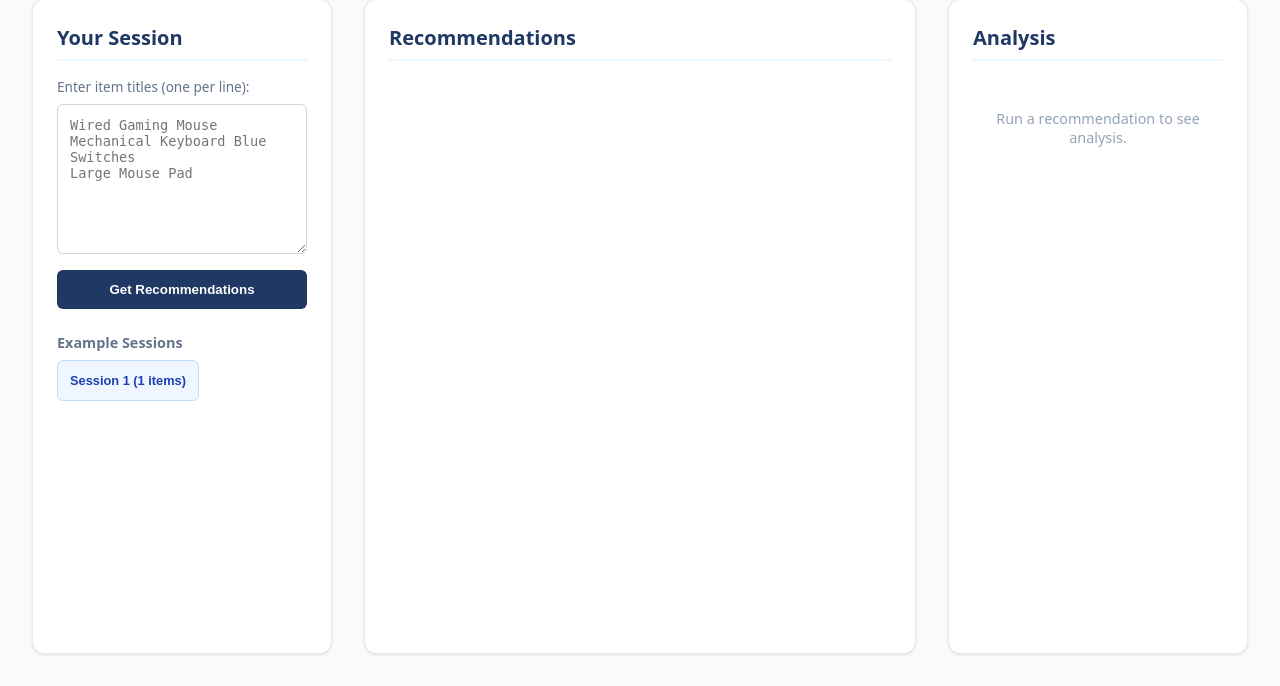
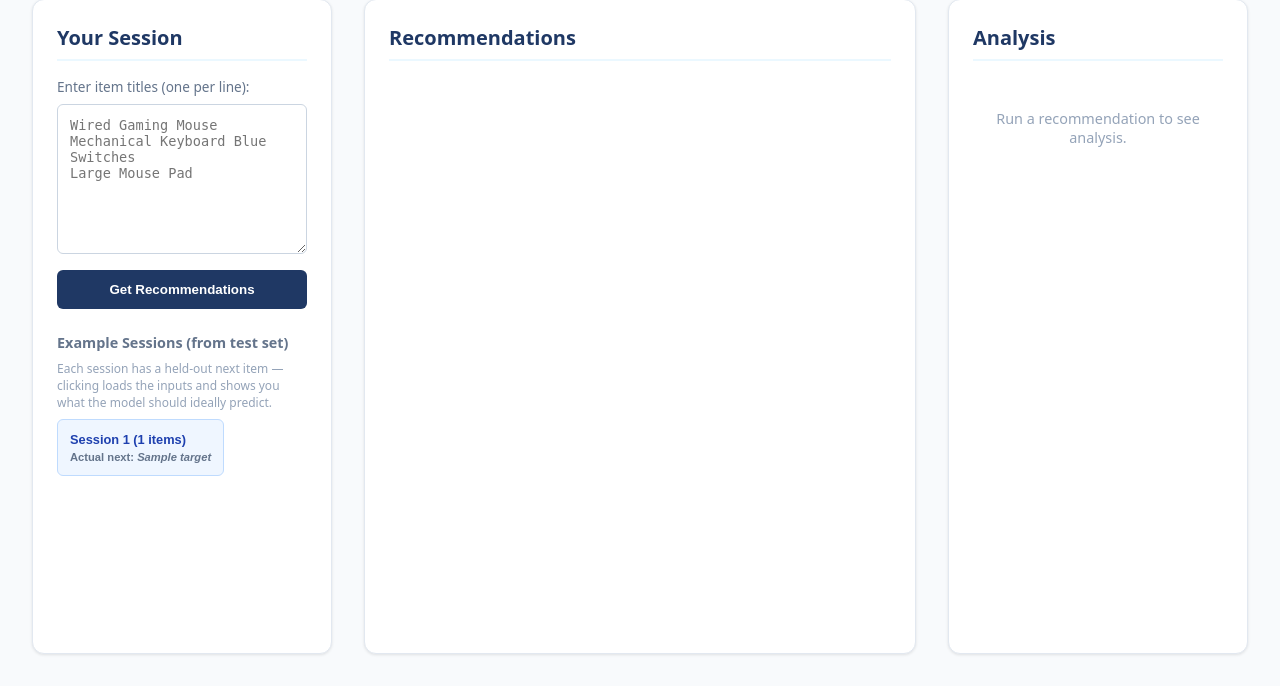
Before and after one commit to MuhammadMuzammil21/Agentic-Session-Based-Recommender-System, a Flask app: template asbrs/demo/templates/index.html in a window 1280 px wide. Shown: the part 114-800 px from the top of the page. Run offline with Flask 3, Linux system fonts and the light colour scheme; the template is opened without the code that fills it: most values are stand-ins (such as "Sample title", 1, 10 or a date in 2020); parts of the project's set-up code (start-up, migrations or seed data) failed here and were passed over.

Commit message:
web app changes

```diff
--- a/asbrs/demo/app.py
+++ b/asbrs/demo/app.py
@@ -155,8 +155,12 @@ def _sample_example_sessions(
     asin_to_title: Dict[str, str],
     n: int = 5,
     seed: int = 42,
-) -> List[List[str]]:
-    """Sample n sessions from test set and convert ASINs to titles.
+) -> List[Dict[str, Any]]:
+    """Sample n sessions from test set with held-out targets for verification.
+
+    Each example carries both the *input* (items[:-1]) and the *target*
+    (the leave-one-out held-out item) so the demo can show "actual next item"
+    next to predictions.
 
     Args:
         test_sessions: Session objects or plain lists.
@@ -165,16 +169,20 @@ def _sample_example_sessions(
         seed: Random seed for reproducibility.
 
     Returns:
-        List of n session-title lists (each ≥3 items excluding target).
+        List of dicts: {"input": [titles...], "target": title_str}.
     """
     random.seed(seed)
-    valid: List[List[str]] = []
+    valid: List[Dict[str, Any]] = []
     for s in test_sessions:
         item_strs = s.item_ids if hasattr(s, "item_ids") else list(s)
-        seed_asins = item_strs[:-1]  # exclude held-out target
-        if len(seed_asins) >= 3:
-            titles = [asin_to_title.get(a, a) for a in seed_asins]
-            valid.append(titles)
+        if len(item_strs) < 4:  # need ≥3 inputs + 1 target
+            continue
+        seed_asins = item_strs[:-1]
+        target_asin = item_strs[-1]
+        valid.append({
+            "input": [asin_to_title.get(a, a) for a in seed_asins],
+            "target": asin_to_title.get(target_asin, target_asin),
+        })
 
     return random.sample(valid, min(n, len(valid)))
 
@@ -332,6 +340,10 @@ def recommend():
 
             top_k = max(cfg.evaluation.k_values)
             top_scores, top_ids = torch.topk(scores, k=top_k)
+            # Convert raw dot-product scores into a softmax probability over
+            # just the top-K, so the UI can show interpretable percentages
+            # like "28% confidence" instead of unbounded numbers like "2.99".
+            top_probs = torch.softmax(top_scores, dim=0)
 
         attn_weights_all: List[float] = attn_weights_batch[0].tolist()
         valid_attn = attn_weights_all[-true_len:]
@@ -339,19 +351,22 @@ def recommend():
 
         # Step 4 — build RecommendationOutput objects from top-K.
         outputs: List[RecommendationOutput] = []
-        for rank_idx, (item_id, score) in enumerate(
-            zip(top_ids.tolist(), top_scores.tolist())
+        for rank_idx, (item_id, score, prob) in enumerate(
+            zip(top_ids.tolist(), top_scores.tolist(), top_probs.tolist())
         ):
             asin = vocab.decode(item_id)
             title = asin_to_title.get(asin, asin) or asin
+            # final_score = softmax probability within top-K (sums to 1.0).
             outputs.append(
                 RecommendationOutput(
                     rank=rank_idx + 1,
                     item_id=item_id,
                     item_title=title,
-                    final_score=float(score),
+                    final_score=float(prob),
                     explanation=(
-                        "Top-ranked by GRU+Attention score for your session."
+                        f"Raw GRU+Attention score: {score:+.2f}. "
+                        f"This is the model's relative preference for this item "
+                        f"versus the other top candidates."
                     ),
                 )
             )
--- a/asbrs/demo/templates/index.html
+++ b/asbrs/demo/templates/index.html
@@ -214,10 +214,20 @@
 
       {% if example_sessions %}
       <div class="examples-container">
-        <h3>Example Sessions</h3>
+        <h3>Example Sessions (from test set)</h3>
+        <p style="font-size:0.75rem; color:#94a3b8; margin-bottom:0.5rem;">
+          Each session has a held-out next item — clicking loads the inputs and
+          shows you what the model should ideally predict.
+        </p>
         {% for session in example_sessions %}
-        <button class="example-btn" onclick="loadExample(this)" data-items="{{ session | join('\n') | e }}">
-          Session {{ loop.index }} ({{ session|length }} items)
+        <button class="example-btn"
+                onclick="loadExample(this)"
+                data-items="{{ session.input | join('\n') | e }}"
+                data-target="{{ session.target | e }}">
+          <div>Session {{ loop.index }} ({{ session.input|length }} items)</div>
+          <div style="font-size:0.7rem; color:#64748b; margin-top:0.25rem;">
+            Actual next: <em>{{ session.target[:60] }}{% if session.target|length > 60 %}…{% endif %}</em>
+          </div>
         </button>
         {% endfor %}
       </div>
@@ -229,6 +239,8 @@
       <h2>Recommendations</h2>
       <div id="status"><div class="spinner"></div> Computing recommendations...</div>
 
+      <div id="actual-banner" style="display:none; padding:0.75rem 1rem; border-radius:8px; margin-bottom:1rem; font-size:0.9rem;"></div>
+
       <div id="results-area">
         <div id="rec-list">
           <!-- Populated by JS -->
@@ -236,14 +248,18 @@
       </div>
     </section>
 
-    <!-- RIGHT PANEL: Attention & Intent -->
+    <!-- RIGHT PANEL: Attention -->
     <section class="panel">
       <h2>Analysis</h2>
       <div id="right-panel-content">
-        <h3 style="font-size:0.9rem; color:#64748b; margin-bottom:0.5rem;">Purchase Intent</h3>
+        <h3 style="font-size:0.9rem; color:#64748b; margin-bottom:0.5rem;">Recommendation Method</h3>
         <div class="intent-pill" id="intent-display"></div>
 
         <h3 style="font-size:0.9rem; color:#64748b; margin-bottom:0.5rem;">Session Attention</h3>
+        <p style="font-size:0.75rem; color:#94a3b8; margin-bottom:0.75rem;">
+          How much each input item influenced the model's prediction.
+          Equal % means the model didn't differentiate strongly between them.
+        </p>
         <div class="chart-container" id="attention-chart">
           <!-- Populated by JS -->
         </div>
@@ -255,10 +271,22 @@
   </main>
 
   <script>
+    // Holds the held-out target for the most-recently selected example
+    // session. Cleared when the user types a custom session.
+    let currentTarget = null;
+
     function loadExample(btn) {
       const items = btn.getAttribute('data-items');
+      const target = btn.getAttribute('data-target');
       document.getElementById('session-input').value = items;
+      currentTarget = target || null;
     }
+
+    document.getElementById('session-input').addEventListener('input', () => {
+      // User edited the textarea — drop the example target since it no
+      // longer corresponds to the typed-in items.
+      currentTarget = null;
+    });
 
     async function getRecommendations() {
       const raw = document.getElementById("session-input").value.trim();
@@ -292,7 +320,8 @@
           throw new Error(data.error || "Server error");
         }
 
-        renderRecommendations(data.recommendations);
+        renderActualBanner(currentTarget, data.recommendations);
+        renderRecommendations(data.recommendations, currentTarget);
         renderAnalysis(data.intent, data.attention_heatmap);
 
         status.style.display = "none";
@@ -305,7 +334,41 @@
       }
     }
 
-    function renderRecommendations(recs) {
+    function renderActualBanner(target, recs) {
+      const banner = document.getElementById("actual-banner");
+      if (!target) {
+        banner.style.display = "none";
+        return;
+      }
+      // Determine the rank (1-based) at which the actual item appears, if any.
+      const matchIdx = (recs || []).findIndex(
+        r => r.title.trim() === target.trim()
+      );
+      banner.style.display = "block";
+      if (matchIdx >= 0) {
+        banner.style.background = "#dcfce7";
+        banner.style.color = "#166534";
+        banner.style.border = "1px solid #86efac";
+        banner.innerHTML =
+          `✓ <strong>Hit at rank #${matchIdx + 1}</strong> — actual next: ` +
+          `<em>${escapeHtml(target)}</em>`;
+      } else {
+        banner.style.background = "#fef3c7";
+        banner.style.color = "#92400e";
+        banner.style.border = "1px solid #fcd34d";
+        banner.innerHTML =
+          `✗ Not in top-${(recs || []).length} — actual next: ` +
+          `<em>${escapeHtml(target)}</em>`;
+      }
+    }
+
+    function escapeHtml(s) {
+      return String(s).replace(/[&<>"']/g, c => ({
+        '&': '&amp;', '<': '&lt;', '>': '&gt;', '"': '&quot;', "'": '&#39;'
+      }[c]));
+    }
+
+    function renderRecommendations(recs, target) {
       const list = document.getElementById("rec-list");
       list.innerHTML = "";
 
@@ -315,18 +378,23 @@
       }
 
       recs.forEach(r => {
+        const isMatch = target && r.title.trim() === target.trim();
         const dom = document.createElement("div");
         dom.className = "rec-card";
+        if (isMatch) {
+          dom.style.borderLeft = "4px solid #16a34a";
+          dom.style.background = "#f0fdf4";
+        }
         dom.innerHTML = `
           <div class="rec-header">
             <div class="rec-title-wrap">
               <span class="rec-rank">#${r.rank}</span>
-              <span class="rec-title">${r.title}</span>
+              <span class="rec-title">${escapeHtml(r.title)}</span>
+              ${isMatch ? '<span style="color:#16a34a; font-weight:700; margin-left:0.5rem;">✓ MATCH</span>' : ''}
             </div>
             <span class="rec-score">${r.score}</span>
           </div>
-          <div class="rec-exp">${r.explanation}</div>
-          <div class="rec-badge">${r.intent_badge || 'Recommendation'}</div>
+          <div class="rec-exp">${escapeHtml(r.explanation)}</div>
         `;
         list.appendChild(dom);
       });
--- a/asbrs/demo/visualizer.py
+++ b/asbrs/demo/visualizer.py
@@ -60,7 +60,8 @@ class AttentionVisualizer:
             cards.append({
                 "rank": out.rank,
                 "title": title,
-                "score": f"{out.final_score:.2f}",
+                # Probability within top-K: render as percentage.
+                "score": f"{out.final_score * 100:.1f}%",
                 "explanation": out.explanation,
                 "intent_badge": "intent_match"
             })
```
